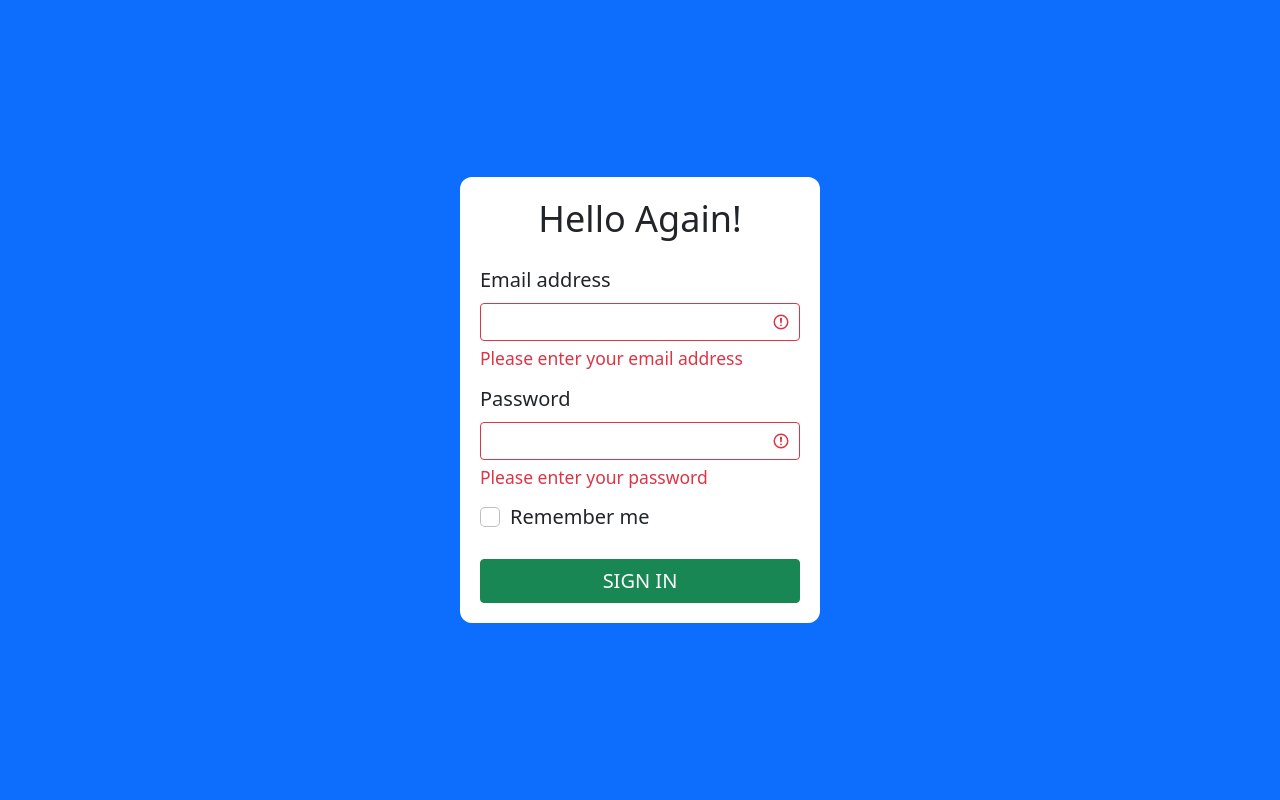
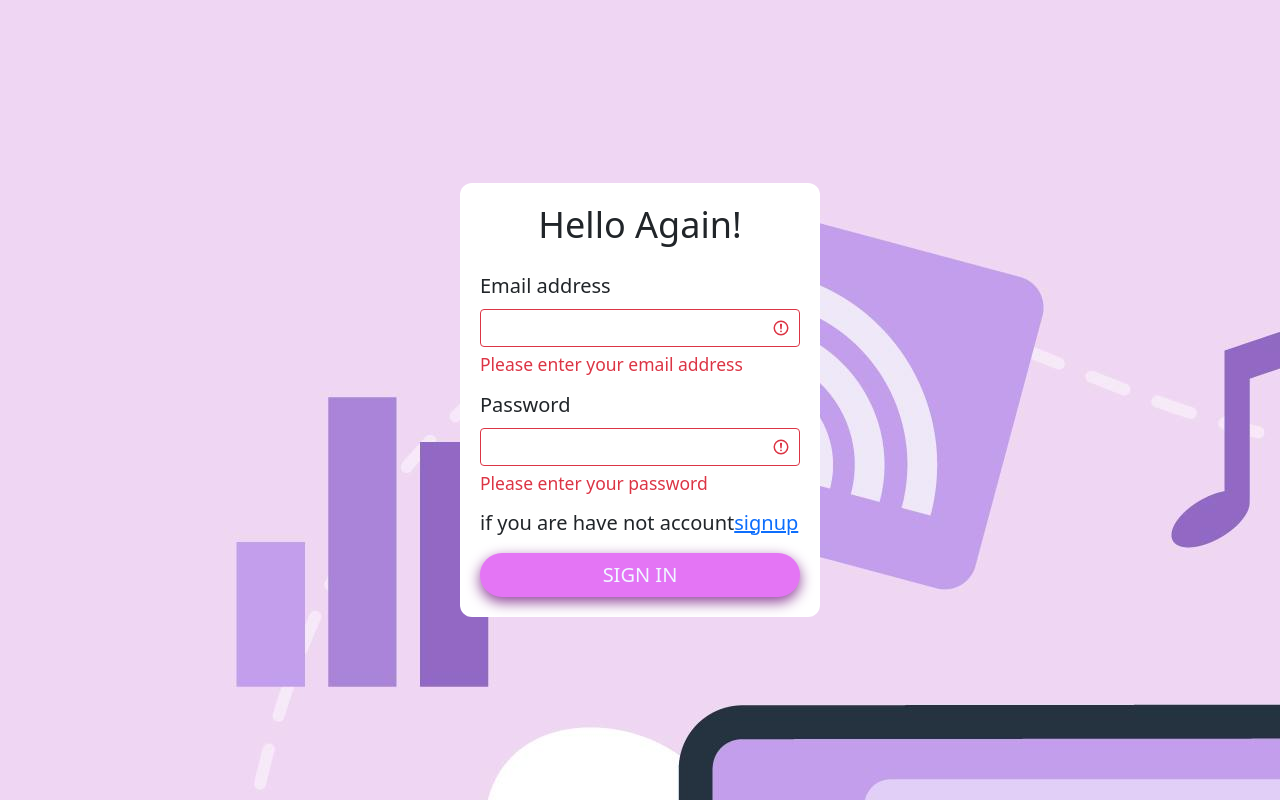
Before and after one commit to Ielmarzouqy/Planet.dev, a PHP site: page / in a window 1280 px wide. Run offline with PHP 8.4, Linux system fonts and the light colour scheme.

Commit message:
modified login form

```diff
--- a/asset/main.css
+++ b/asset/main.css
@@ -9,7 +9,18 @@ body {
     display: flex;
     align-items: center;
     justify-content: center;
-    background: #0d6efd;
+    background-image: url(./image/6166898.jpg) ;
+    /* background-size: 100px; */
+}
+.btn{
+    background: #e475f5;
+    box-shadow:  0px 5px 14px 0px #8e4298;
+    color: aliceblue;
+    font-size: bold;
+}
+.btn:hover{
+    background: #421f47;
+    color: white;
 }
 
 .login {
--- a/index.php
+++ b/index.php
@@ -1,2 +1,3 @@
 <?php
 include('./view/login.php');
+// include('./view/signup.php');
--- a/view/login.php
+++ b/view/login.php
@@ -1,3 +1,6 @@
+<?php
+// include('signup.php');
+?>
 <!DOCTYPE html>
 <html lang="en">
 <head>
@@ -24,16 +27,14 @@
             </div>
             <div class="form-group was-validated">
                 <label class="form-label" for="password">Password</label>
-                <input class="form-control" type="password" id="password" required>
+                <input class="form-control rounded-bottom-1" type="password" id="password" required>
                 <div class="invalid-feedback">
                     Please enter your password
                 </div>
             </div>
-            <div class="form-group form-check">
-                <input class="form-check-input" type="checkbox" id="check">
-                <label class="form-check-label" for="check">Remember me</label>
-            </div>
-            <input class="btn btn-success w-100" type="submit" value="SIGN IN">
+
+            <span> if you are have not account<a href="view/signup.php">signup</a></span>
+            <input class="btn  rounded-pill w-100" type="submit" value="SIGN IN">
         </form>
 
     </div>
```
Also changed, not shown: view/signup.php (+20 -7 lines).
